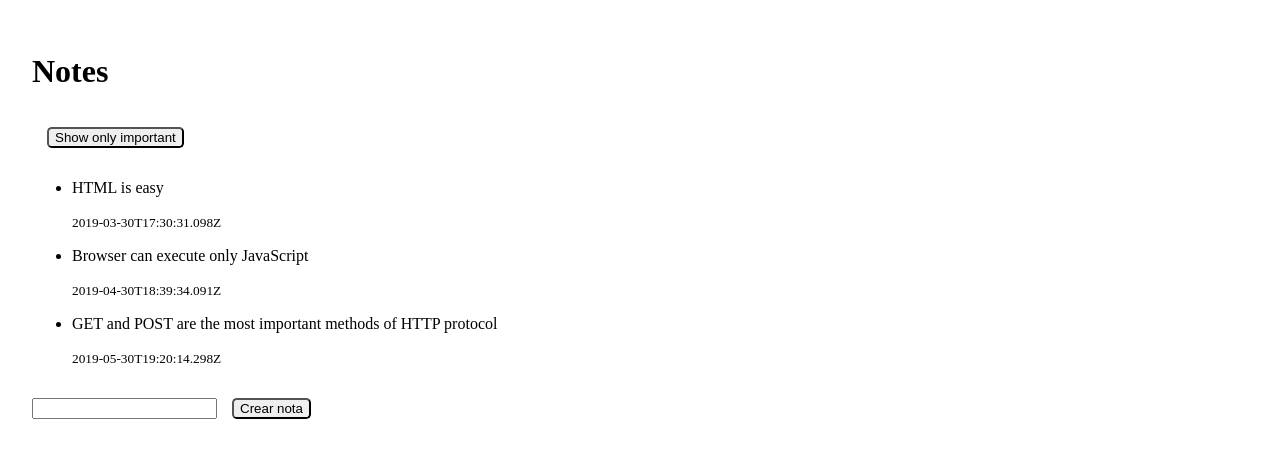
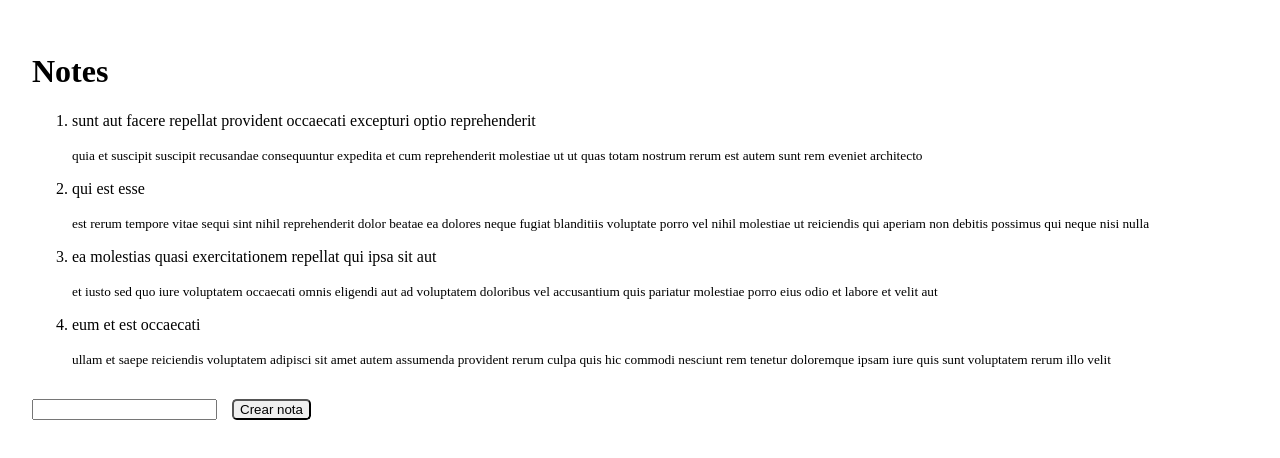
Before and after one commit to DesarrolloDeJonathan/miBootcamp, a React (Create React App) app in the folder parte1-react/: page / in a window 1280 px wide. Shown: the top 458 px of the page. Built offline with nearby package versions, Linux system fonts and the light colour scheme.

Commit message:
introdución a API

```diff
--- a/parte1-react/src/App.js
+++ b/parte1-react/src/App.js
@@ -5,49 +5,33 @@
 export default function App(props) {
   const [notes, setNotes] = useState(props.notes);
   const [newNote, setNewNote] = useState("");
-  const [showAll, setShowAll] = useState(true);
 
   const handleChange = (event) => {
     setNewNote(event.target.value);
   };
 
   const handleSubmit = (event) => {
-    event.preventDefault(); //evitara que se recarge al enviar input
+    event.preventDefault();
     console.log("Crear nota");
     const noteToAddToState = {
       id: notes.length + 1,
-      content: newNote,
-      date: new Date().toISOString(),
-      important: Math.random() < 0.5,
+      title: newNote,
+      body: newNote,
     };
     console.log(noteToAddToState);
 
-    // usando una función que recibe como parametro el estado anterior y le pasas el nuevo
     setNotes((prevNotes) => prevNotes.concat(noteToAddToState));
-    // Esta es mejor al ser extencible y fácil de leer
-    // setNotes([...notes, noteToAddToState]);
     setNewNote("");
-  };
-
-  const handleShowAll = () => {
-    setShowAll(() => !showAll);
   };
 
   return (
     <div>
       <h1>Notes</h1>
-      <button onClick={handleShowAll}>{showAll ? "Show only important" : "Show All"}</button>
-      <ul>
-        {notes
-          .filter((note) => {
-            if (showAll === true) return note;
-            return note.important === true;
-          })
-          .map((note) => (
-            <Note key={note.id} {...note} />
-          ))}
-      </ul>
-
+      <ol>
+        {notes.map((note) => (
+          <Note key={note.id} {...note} />
+        ))}
+      </ol>
       <form onSubmit={handleSubmit}>
         <input type="text" onChange={handleChange} />
         <button>Crear nota</button>
--- a/parte1-react/src/Note.js
+++ b/parte1-react/src/Note.js
@@ -1,12 +1,11 @@
 export const Note = (props) => {
-
- const { content, date } = props;
+  const { title, body } = props;
 
   return (
     <li>
-      <p>{content}</p>
+      <p>{title}</p>
       <small>
-        <time>{date}</time>
+        <time>{body}</time>
       </small>
     </li>
   );
--- a/parte1-react/src/index.js
+++ b/parte1-react/src/index.js
@@ -4,27 +4,29 @@
 
 const notes = [
   {
+    userId: 1,
     id: 1,
-    content: "HTML is easy",
-    date: "2019-03-30T17:30:31.098Z",
-    important: true,
-    // categories: ["sports", "hobby"],
+    title: "sunt aut facere repellat provident occaecati excepturi optio reprehenderit",
+    body: "quia et suscipit\nsuscipit recusandae consequuntur expedita et cum\nreprehenderit molestiae ut ut quas totam\nnostrum rerum est autem sunt rem eveniet architecto",
   },
   {
+    userId: 1,
     id: 2,
-    content: "Browser can execute only JavaScript",
-    date: "2019-04-30T18:39:34.091Z",
-    important: false,
+    title: "qui est esse",
+    body: "est rerum tempore vitae\nsequi sint nihil reprehenderit dolor beatae ea dolores neque\nfugiat blanditiis voluptate porro vel nihil molestiae ut reiciendis\nqui aperiam non debitis possimus qui neque nisi nulla",
   },
   {
+    userId: 1,
     id: 3,
-    content: "GET and POST are the most important methods of HTTP protocol",
-    date: "2019-05-30T19:20:14.298Z",
-    important: true,
+    title: "ea molestias quasi exercitationem repellat qui ipsa sit aut",
+    body: "et iusto sed quo iure\nvoluptatem occaecati omnis eligendi aut ad\nvoluptatem doloribus vel accusantium quis pariatur\nmolestiae porro eius odio et labore et velit aut",
+  },
+  {
+    userId: 1,
+    id: 4,
+    title: "eum et est occaecati",
+    body: "ullam et saepe reiciendis voluptatem adipisci\nsit amet autem assumenda provident rerum culpa\nquis hic commodi nesciunt rem tenetur doloremque ipsam iure\nquis sunt voluptatem rerum illo velit",
   },
 ];
 
-//Pasamos la prop
-// const rootElement = document.getElementById("root");
-// ReactDOM.render(<App notes={notes} />, rootElement);
 ReactDOM.render(<App notes={notes} />, document.getElementById("root"));
```
